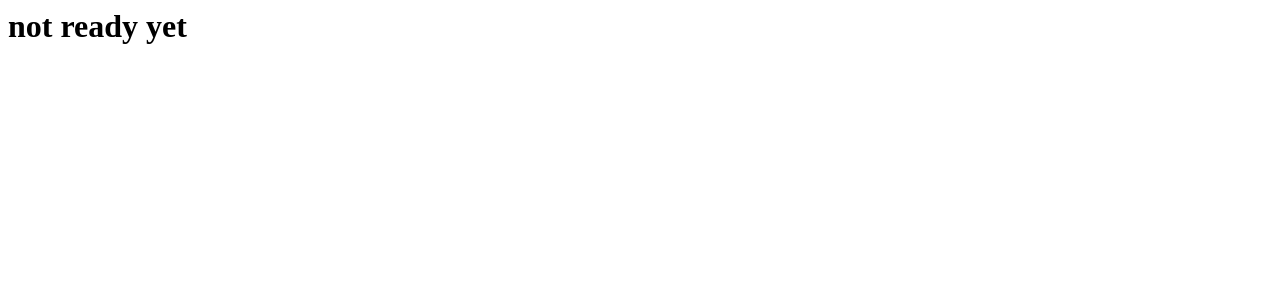
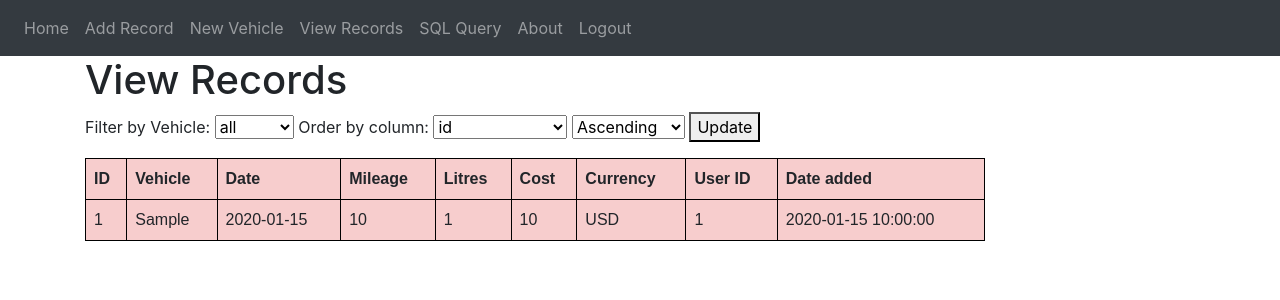
Before and after one commit to someingonewrong/Flask-Fuel-Basics, a Flask app: page /view-records in a window 1280 px wide. Shown: the top 300 px of the page. Run offline with Flask 3, Linux system fonts and the light colour scheme; a user stored in the database is signed in; tables that the repository leaves empty hold one stand-in row (values such as "Sample post"); some libraries are stand-ins or nearby versions.

Commit message:
Record viewing and filtering works again.

```diff
--- a/website/auth.py
+++ b/website/auth.py
@@ -21,7 +21,7 @@ def login():
             else:
                 flash('Incorrect password, try again.', category='error')
         else:
-            flash('Email does not exist.', category='error')
+            flash('Username does not exist.', category='error')
 
     return render_template("login.html", user=current_user)
 
--- a/website/database.py
+++ b/website/database.py
@@ -1,5 +1,4 @@
 from flask import request
-# from flask_sqlalchemy import SQLAlchemy
 from .models import Record
 from . import db
 from datetime import date
@@ -13,20 +12,6 @@ def get_vehicles(current_user):
             vehicles.add(vehicle.vehicle)
 
         return vehicles
-    except Exception as e:
-        print('Something is broken. The error: \n' + str(e))
-        return []
-
-def get_columns():
-    try:
-        con = db_con()
-        query = "SELECT group_concat(name) FROM pragma_table_info('tracker')"
-        columns = list(con.execute(query))[0]
-        con.commit()
-        columns_text = []
-        for column in columns[0].split(','):
-            columns_text.append(column)
-        return columns_text
     except Exception as e:
         print('Something is broken. The error: \n' + str(e))
         return []
@@ -63,22 +48,6 @@ def post_record(current_user, vehicles = []):
     else:
         return check_input(record, vehicles, current_user)
 
-def int_convert(input):
-    input_split = input.split('.')
-    if len(input_split) > 2 or int(input_split[0]) < 0:
-        raise
-    try:
-        output = int(input_split[0]) * 100
-        if len(input_split[1]) == 1:
-            output += int(input_split[1]) * 10
-        elif int(input_split[1]) < 0: raise
-        else:
-            output += int(input_split[1])
-    except:
-        try: output = int(input) * 100
-        except: raise
-    return output
-
 def check_input(record, vehicles, current_user):
     url = str(request.base_url.split('/')[-1])
     error_message = ''
@@ -88,7 +57,7 @@ def check_input(record, vehicles, current_user):
     for mileage in mileages:
         mileages_useable.append(mileage.mileage)
 
-    mileage_last = sorted(mileages_useable, reverse=True)[0]
+    mileage_last = sorted(mileages_useable)[-1]
 
     if url == 'add-record':
         if record.vehicle not in vehicles:
@@ -111,14 +80,41 @@ def check_input(record, vehicles, current_user):
         success_list = 'Data Added:    Date: ' + str(record.date) + '   Vehicle: ' + str(record.vehicle) + '   Mileage: ' + str(record.mileage) + '   Litres: ' + str(record.litres) + '   Cost: ' + str(record.cost) + '   Currency: ' + str(record.currency)
         return success_list
 
-def view_records(vehicle = '*', column = 'id', updown = 'ASC'):
-    if vehicle == '*':
-        query = f'SELECT * FROM tracker ORDER BY {column} {updown}'
+def int_convert(input):
+    input_split = input.split('.')
+    if len(input_split) > 2 or int(input_split[0]) < 0:
+        raise
+    try:
+        output = int(input_split[0]) * 100
+        if len(input_split[1]) == 1:
+            output += int(input_split[1]) * 10
+        elif int(input_split[1]) < 0: raise
+        else:
+            output += int(input_split[1])
+    except:
+        try: output = int(input) * 100
+        except: raise
+    return output
+
+def fetch_records(current_user, vehicle = '*', column = 'id', updown = 'ASC'):
+    temp = f'Record.{column}'
+
+    if vehicle == '*' and column == 'id':
+        records = Record.query.filter_by(user_id = current_user.id).all()
+    elif vehicle != '*' and column == 'id':
+        records = Record.query.filter_by(user_id = current_user.id, vehicle = vehicle).all()
+    elif vehicle == '*' and column != 'id':
+        records = Record.query.filter_by(user_id = current_user.id).order_by(Record.__dict__[column]).all()
     else:
-        query = f'SELECT * FROM tracker WHERE vehicle = \'{vehicle}\' ORDER BY {column} {updown}'
-    # table = list(con.execute(query))
-    # con.commit()
-    # return table
+        records = Record.query.filter_by(user_id = current_user.id, vehicle = vehicle).order_by(Record.__dict__[column]).all()
+    table = []
+    for record in records:
+        table.append([record.id, record.vehicle, record.date, record.mileage, record.litres, record.cost, record.currency, record.user_id, record.date_uploaded])
+
+    if updown != 'ASC':
+        table.reverse()
+
+    return table
 
 def sql_query_func():
     try:
--- a/website/templates/view_records.html
+++ b/website/templates/view_records.html
@@ -6,7 +6,7 @@
             table {
             font-family: arial, sans-serif;
             border-collapse: collapse;
-            width: 600px;
+            width: 900px;
             }
 
             td, th {
@@ -66,7 +66,8 @@
         </p>
     </form>
 
-    <table>
+    <table class="sortable">
+        <thead>
             <tr>
                 <th>ID</th>
                 <th>Vehicle</th>
@@ -75,8 +76,11 @@
                 <th>Litres</th>
                 <th>Cost</th>
                 <th>Currency</th>
+                <th>User ID</th>
+                <th>Date added</th>
             </tr>
-
+        </thead>
+        <tbody>
             {% for line in lines %}
                 <tr>
                     <td>{{line[0]}}</td>
@@ -86,8 +90,10 @@
                     <td>{{line[4]}}</td>
                     <td>{{line[5]}}</td>
                     <td>{{line[6]}}</td>
+                    <td>{{line[7]}}</td>
+                    <td>{{line[8]}}</td>
                 </tr>
             {% endfor %}
-
+        </tbody>
     </table>
 {% endblock %}
--- a/website/views.py
+++ b/website/views.py
@@ -1,9 +1,7 @@
-from flask import Blueprint, render_template, request, flash, jsonify
+from flask import Blueprint, render_template, request, flash
 from flask_login import login_required, current_user
-from .models import Record
 from . import db
-import json
-from .database import post_record, get_vehicles, get_columns, sql_query_func, view_records
+from .database import post_record, get_vehicles, sql_query_func, fetch_records
 
 views = Blueprint('views', __name__)
 
@@ -40,19 +38,18 @@ def new_vehicle():
 @views.route('/view-records', methods=['GET', 'POST'])
 @login_required
 def view_records():
-    # columns = database.get_columns()
-    # vehicles = database.get_vehicles()
+    columns = ['id', 'vehicle', 'date', 'mileage', 'litres', 'cost', 'currency', 'user_id', 'date_uploaded']
+    vehicles = get_vehicles(current_user)
 
-    # if request.method == 'POST':
-    #     vehicle = request.form.get('vehicle')
-    #     column = request.form.get('column')
-    #     updown = request.form.get('updown')
-    #     table = database.view_records(vehicle, column, updown)
-    #     return render_template('view_records.html', lines = table, vehicles = vehicles, columns = columns, vehicle = vehicle, column = column, updown = updown)
-    # else:
-    #     table = database.view_records()
-    #     return render_template('view_records.html', lines = table, vehicles = vehicles, columns = columns, vehicle = 'all', column = 'id', updown = 'ASC')
-    return '<h1>not ready yet</h1>'
+    if request.method == 'POST':
+        vehicle = request.form.get('vehicle')
+        column = request.form.get('column')
+        updown = request.form.get('updown')
+        table = fetch_records(current_user, vehicle, column, updown)
+        return render_template('view_records.html', user=current_user, lines = table, vehicles = vehicles, columns = columns, vehicle = vehicle, column = column, updown = updown)
+    else:
+        table = fetch_records(current_user)
+        return render_template('view_records.html', user=current_user, lines = table, vehicles = vehicles, columns = columns, vehicle = 'all', column = 'id', updown = 'ASC')
 
 @views.route('/sql', methods=['GET', 'POST'])
 @login_required
```
Also changed, not shown: website/models.py (+0 -17 lines), website/templates/about.html (+5 -3 lines), website/templates/home.html (+8 -4 lines). Lines whose indentation alone changed are shown as unchanged.
